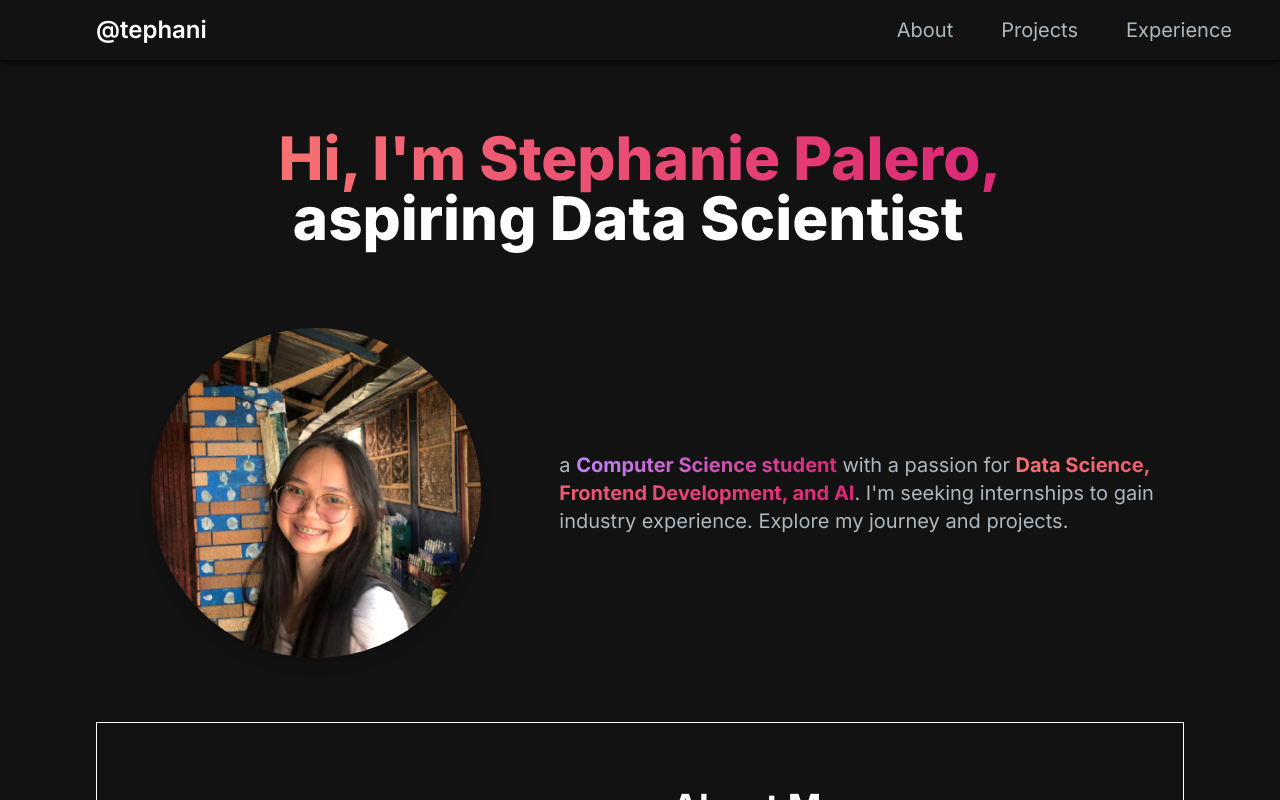
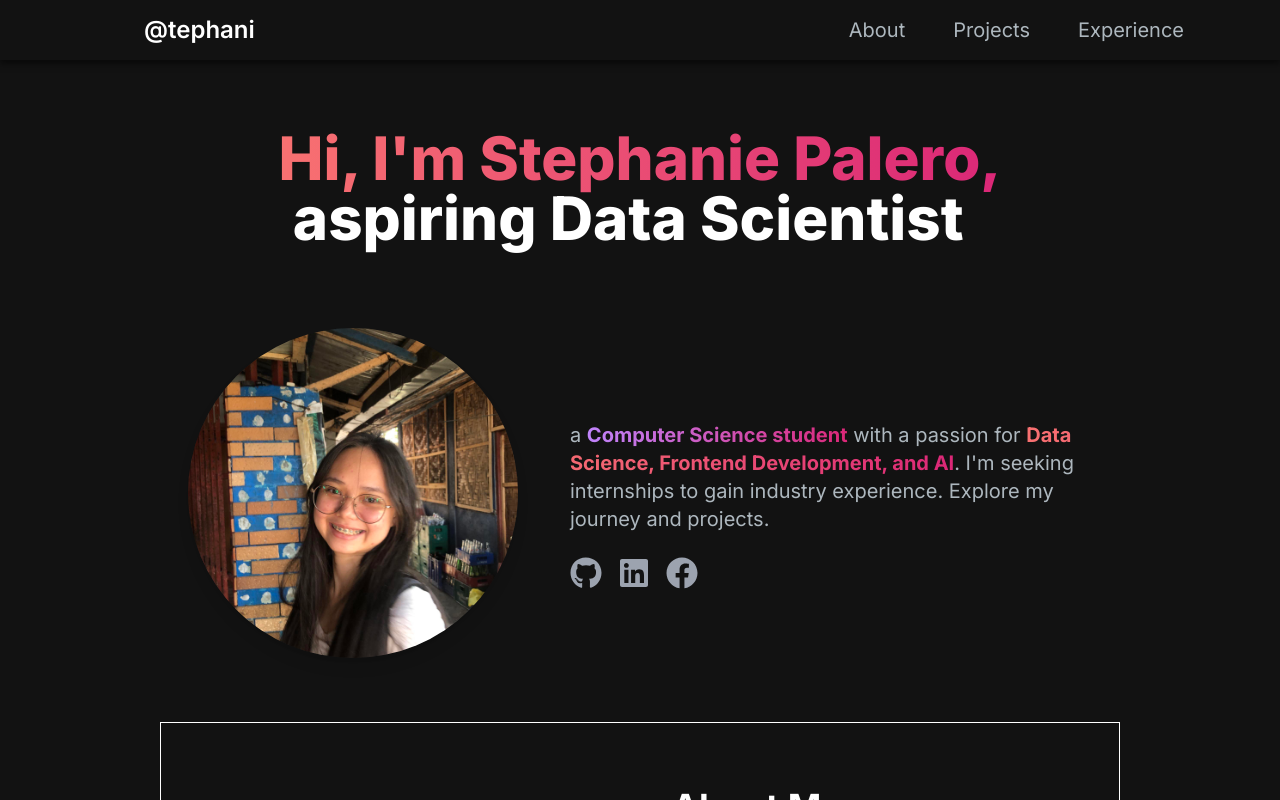
Before and after one commit to tephani/portfolio-website, a Next.js app: page / in a window 1280 px wide. Shown: the top 800 px of the page. Built offline with nearby package versions, Linux system fonts and the light colour scheme.

Commit message:
added socials at the hero section

```diff
--- a/package.json
+++ b/package.json
@@ -16,6 +16,7 @@
     "next": "^14.1.0",
     "react": "^18",
     "react-dom": "^18",
+    "react-icons": "^5.2.1",
     "react-type-animation": "^3.2.0",
     "resend": "^3.3.0"
   },
--- a/src/app/components/HeroSection.jsx
+++ b/src/app/components/HeroSection.jsx
@@ -2,6 +2,7 @@
 import React from "react";
 import Image from "next/image";
 import { TypeAnimation } from "react-type-animation";
+import SocialLinks from "./SocialLinks";
 
 const HeroSection = () => {
   return (
@@ -57,6 +58,9 @@ const HeroSection = () => {
             . I'm seeking internships to gain industry experience. Explore my
             journey and projects.
           </p>
+          <div className="flex items-center space-x-4">
+            <SocialLinks />
+          </div>
           {/* <div>
             <button className="px-6 py-3 w-full sm:w-fit rounded-full mr-4 bg-gradient-to-br from-red-500 via-red-500 to-pink-500 hover:bg-slate-200 text-white">
               Hire Me
--- a/src/app/components/NavBar.jsx
+++ b/src/app/components/NavBar.jsx
@@ -29,7 +29,7 @@ const NavBar = () => {
       boxShadow: '0 4px 6px rgba(0, 0, 0, 0.5)'
      }}
      className="fixed top-0 left-0 right-0 z-10 bg-[#121212] bg-opacity-100">
-      <div className="flex flex-wrap items-center justify-between mx-auto px-8 py-2">
+      <div className="flex flex-wrap items-center justify-between mx-auto px-20 py-2">
         <Link
           href={'/'} className="sm:ml-4 lg:ml-16 text-2xl md:text-2xl text-white font-semibold">
           @tephani
--- /dev/null
+++ b/src/app/components/SocialLinks.jsx
@@ -0,0 +1,35 @@
+import React from 'react';
+import { FaGithub, FaLinkedin, FaTwitter, FaInstagram, FaFacebook } from 'react-icons/fa'; // Import icons from react-icons
+
+const SocialLinks = () => {
+  return (
+    <div className="flex space-x-4">
+      <a
+        href="https://github.com/tephani"
+        target="_blank"
+        rel="noopener noreferrer"
+        className="text-gray-400 hover:text-gray-300"
+      >
+        <FaGithub className="w-8 h-8" />
+      </a>
+      <a
+        href="https://www.linkedin.com/in/teptep/"
+        target="_blank"
+        rel="noopener noreferrer"
+        className="text-gray-400 hover:text-gray-300"
+      >
+        <FaLinkedin className="w-8 h-8" />
+      </a>
+      <a
+        href="https://web.facebook.com/your.ladyevernight/"
+        target="_blank"
+        rel="noopener noreferrer"
+        className="text-gray-400 hover:text-gray-300"
+      >
+        <FaFacebook className="w-8 h-8" />
+      </a>
+    </div>
+  );
+};
+
+export default SocialLinks;
--- a/src/app/page.js
+++ b/src/app/page.js
@@ -13,9 +13,9 @@ import Education from "./components/Education";
 export default function Home() {
   return (
     <div style={{ backgroundColor: "#121212" }}>
-      <main className="flex min-h-screen flex-col bg-[#121212] container mx-auto px-12 py-4">
+      <main className="flex min-h-screen flex-col bg-[#121212] container mx-auto px-4 lg:px-20 py-4">
         <NavBar />
-        <div class="container mt-24 mx-auto px-12 py-4">
+        <div class="container mt-24 mx-auto px-4 lg:px-20 py-4">
           <HeroSection />
           <AboutSection />
           <br></br>
```
Also changed, not shown: 1 other file (tests, documents, lock files or other folders).
